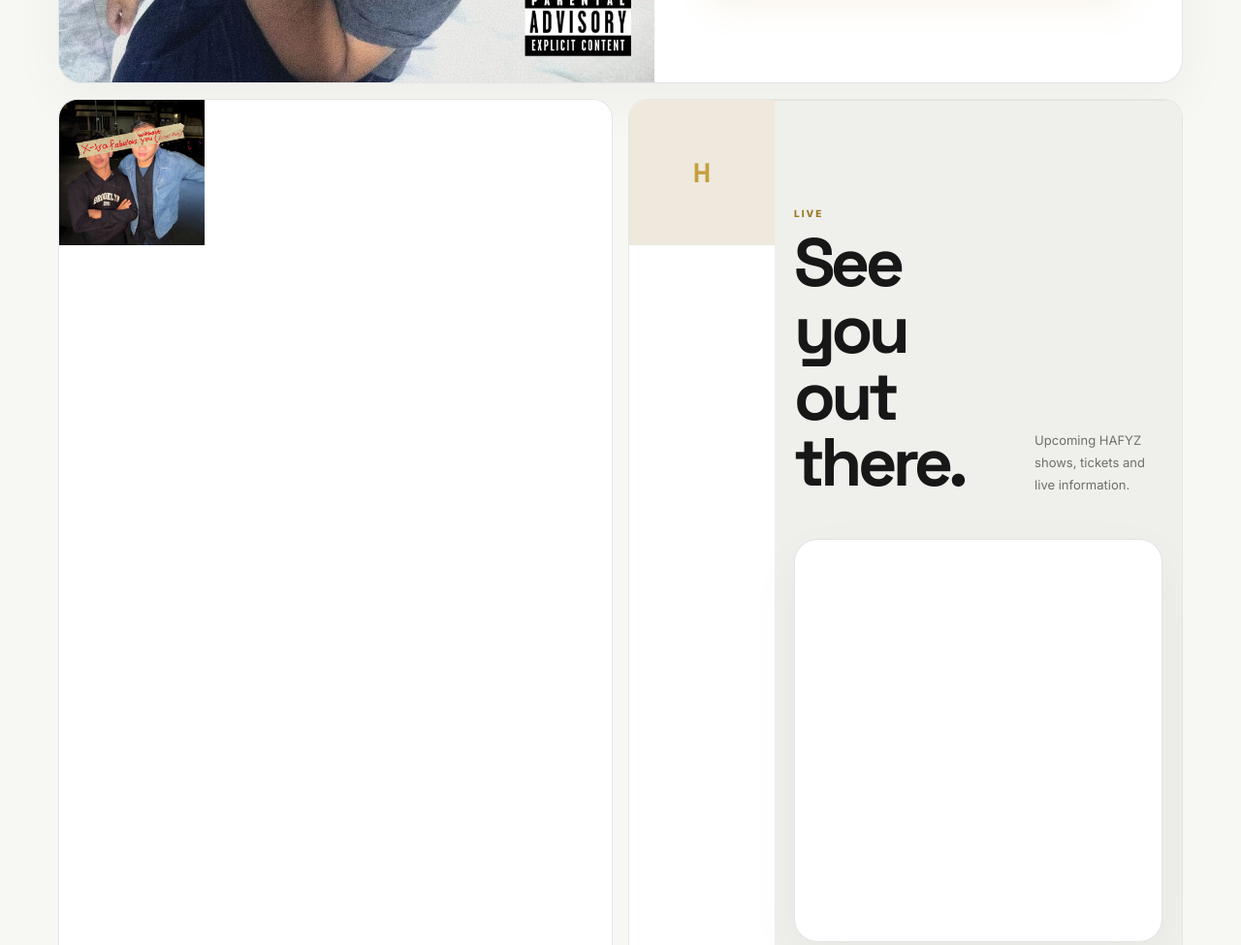
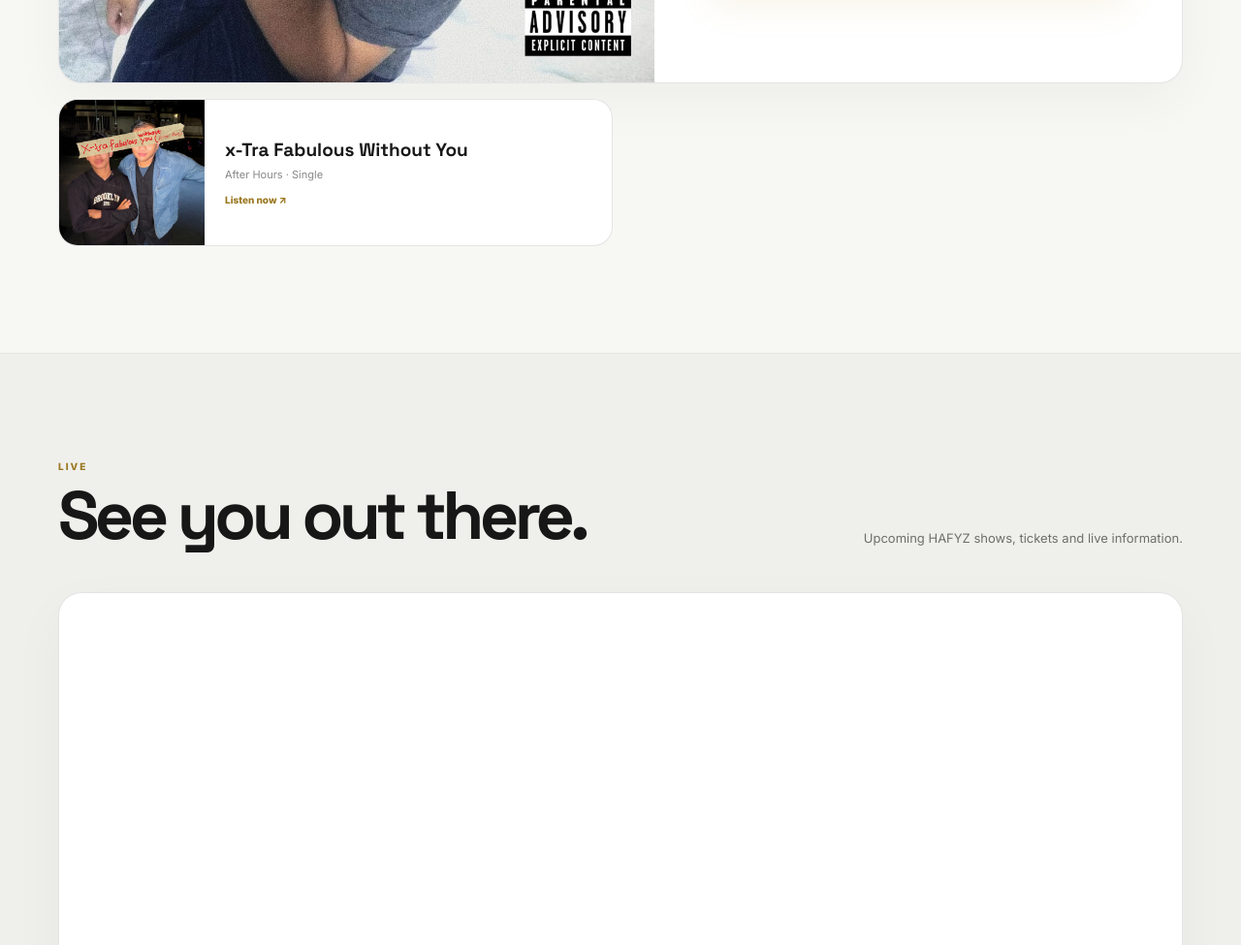
Before and after one commit to 4evercommunity-08/hafyz.github.io, a plain HTML site: page index.html in a window 1280 px wide. Shown: the part 1575-2550 px from the top of the page at 97% size. Drawn offline with Linux system fonts and the light colour scheme; a script that the page names is missing.

Commit message:
Update index.html

```diff
--- a/index.html
+++ b/index.html
@@ -826,10 +826,9 @@
             </div>
           </article>
 
-          <article class="mini-release reveal">
-            <div style="width:150px;height:150px;display:grid;place-items:center;background:#eee9dc">
-              <span style="font-family:'Space Grotesk',sans-serif;font-size:28px;font-weight:700;color:#c69e3e">H</span>
-            </div>
+        </div>
+      </div>
+    </section>
 
     <section class="section alt" id="tour">
       <div class="wrap">
```
